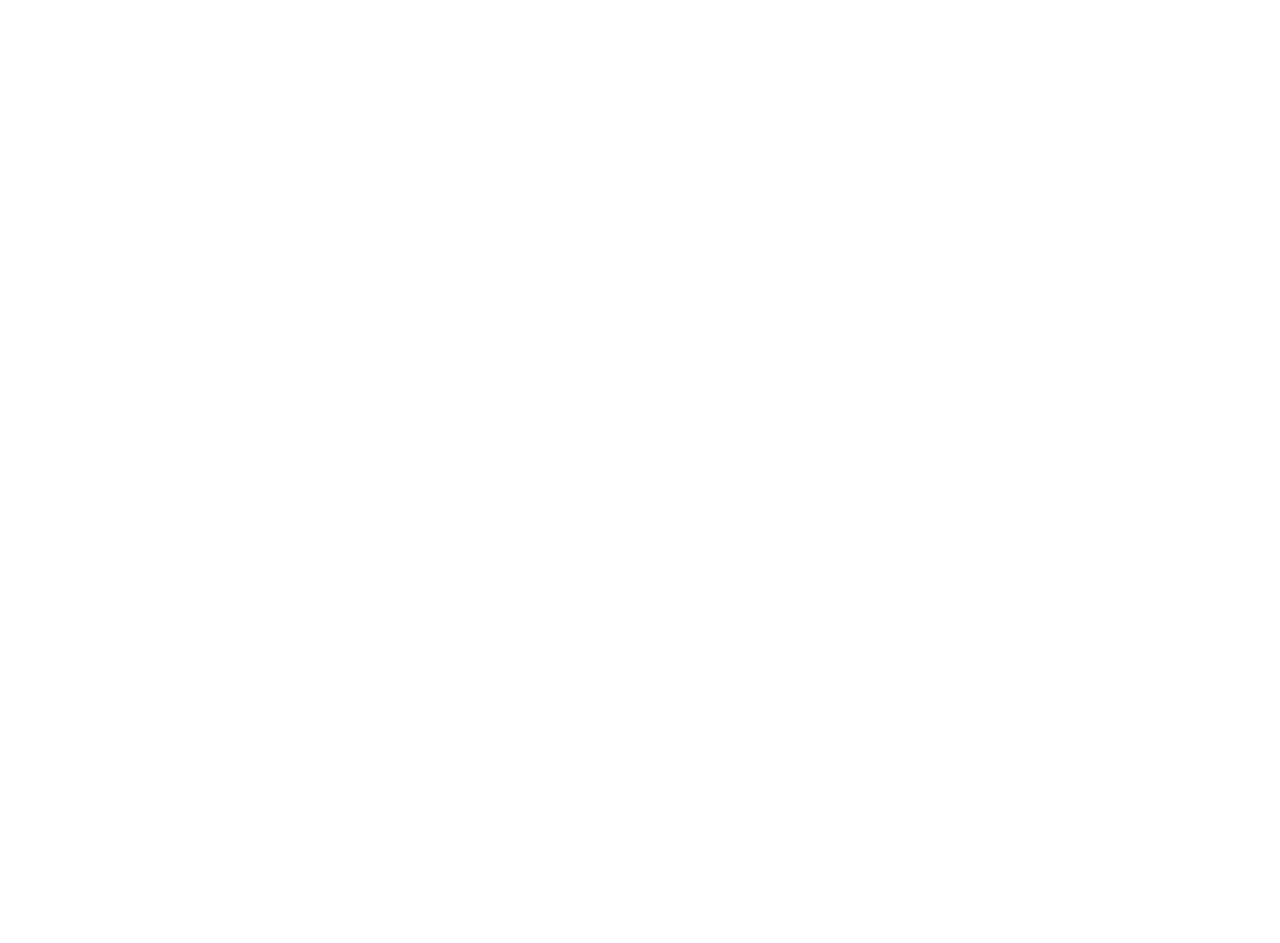
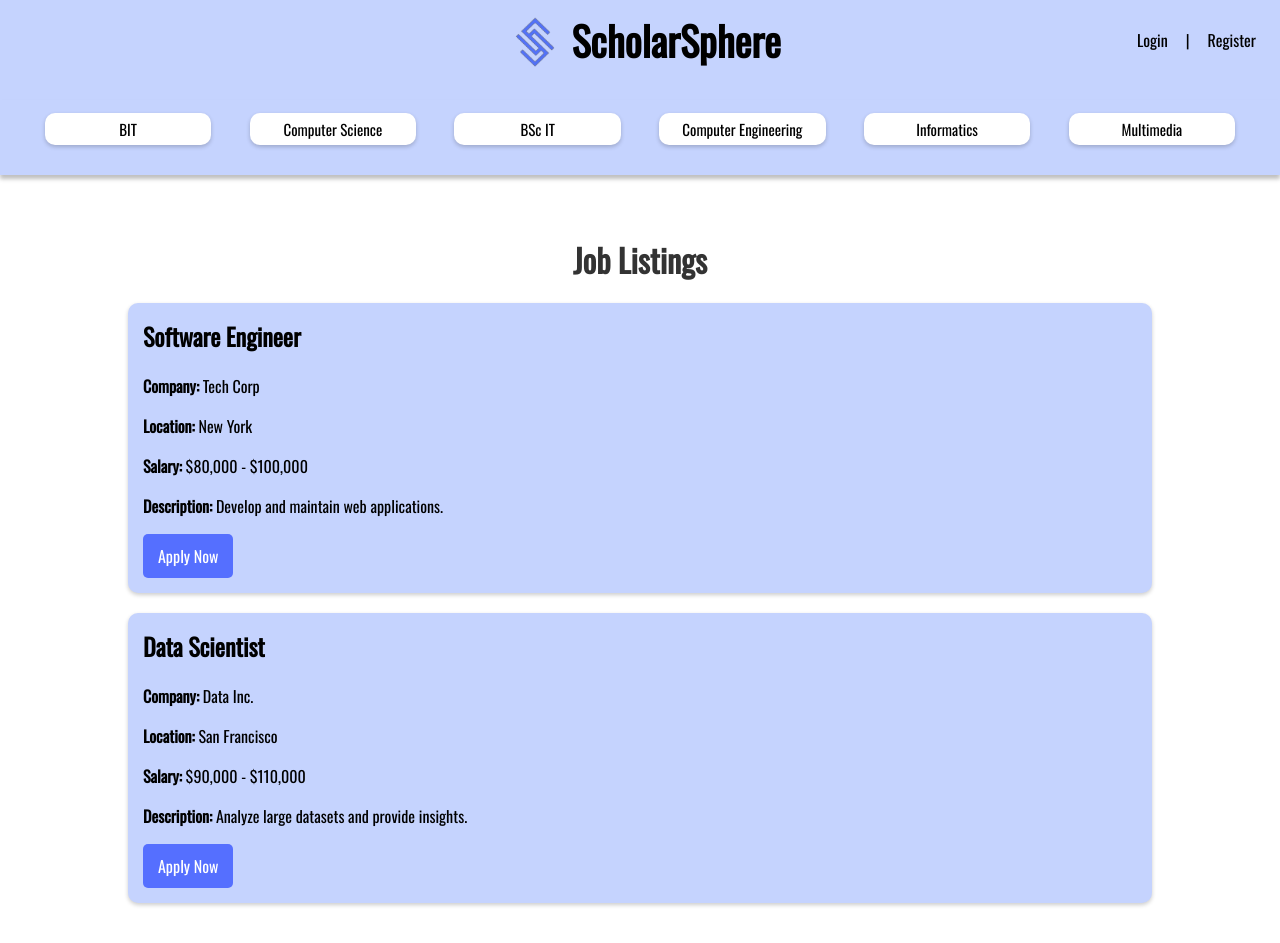
Before and after one commit to frightningframes/frightningframes.github.io, an Angular app: page /Jobs in a window 1280 px wide. Before the commit this address led to /. Before the commit the page ends 800 px from the top, so only its background shows below. Built offline with nearby package versions, Linux system fonts and the light colour scheme.

Commit message:
Added job page

```diff
--- a/src/app/app-routing.module.ts
+++ b/src/app/app-routing.module.ts
@@ -11,6 +11,7 @@
 import { BScITComponent } from './bsc-it/bsc-it.component';
 import { MultimediaComponent } from './multimedia/multimedia.component';
 import { InformaticsComponent } from './informatics/informatics.component';
+import { JobsComponent } from './jobs/jobs.component';
 
 const routes: Routes = [
   { path: 'login', component: LoginComponent },
@@ -24,6 +25,7 @@
 { path: 'BScIT', component: BScITComponent },
 { path: 'Multimedia', component: MultimediaComponent },
 { path: 'Informatics', component: InformaticsComponent },
+{path: 'Jobs', component: JobsComponent}
 ];
 
 @NgModule({
--- a/src/app/app.module.ts
+++ b/src/app/app.module.ts
@@ -14,6 +14,7 @@
 import { CompEngComponent } from './comp-eng/comp-eng.component';
 import { InformaticsComponent } from './informatics/informatics.component';
 import { MultimediaComponent } from './multimedia/multimedia.component';
+import { JobsComponent } from './jobs/jobs.component';
 
 @NgModule({
   declarations: [
@@ -28,7 +29,8 @@
     BScITComponent,
     CompEngComponent,
     InformaticsComponent,
-    MultimediaComponent
+    MultimediaComponent,
+    JobsComponent
   ],
   imports: [
     BrowserModule,
--- /dev/null
+++ b/src/app/jobs/jobs.component.html
@@ -0,0 +1,80 @@
+<app-navbar></app-navbar>
+
+<!-- job.component.html -->
+
+<div class="jobs-container">
+    <h1>Job Listings</h1>
+
+    <!-- Job 1 -->
+    <div class="job">
+        <h2>Software Engineer</h2>
+        <p><strong>Company:</strong> Tech Corp</p>
+        <p><strong>Location:</strong> New York</p>
+        <p><strong>Salary:</strong> $80,000 - $100,000</p>
+        <p><strong>Description:</strong> Develop and maintain web applications.</p>
+        <a href="#">Apply Now</a>
+    </div>
+
+    <!-- Job 2 -->
+    <div class="job">
+        <h2>Data Scientist</h2>
+        <p><strong>Company:</strong> Data Inc.</p>
+        <p><strong>Location:</strong> San Francisco</p>
+        <p><strong>Salary:</strong> $90,000 - $110,000</p>
+        <p><strong>Description:</strong> Analyze large datasets and provide insights.</p>
+        <a href="#">Apply Now</a>
+    </div>
+
+    <!-- Add more job listings as needed -->
+
+</div>
+
+<!-- Styles (if not already present) -->
+<style>
+.jobs-container {
+    width: 80%;
+    margin: 20px auto;
+    padding: 20px;
+    font-family: 'Oswald', sans-serif;
+}
+
+h1 {
+    color: #333; /* Dark text color for better contrast on white background */
+    text-align: center;
+    margin-bottom: 20px;
+}
+
+.job {
+    background-color: #C5D3FE;
+    border-radius: 10px;
+    padding: 15px;
+    margin-bottom: 20px;
+    box-shadow: 0 2px 4px rgba(0, 0, 0, 0.2);
+}
+
+.job:last-child {
+    margin-bottom: 0;
+}
+
+.job h2 {
+    color: black;
+    margin-top: 0;
+}
+
+a {
+    display: inline-block;
+    padding: 10px 15px;
+    background-color: #556FFF;
+    color: #fff;
+    text-decoration: none;
+    border-radius: 5px;
+    font-family: 'Oswald', sans-serif;
+    cursor: pointer;
+    transition: background-color 0.3s;
+}
+
+a:hover {
+    background-color: #334AB7;
+}
+
+</style>
```
Also changed, not shown: src/app/jobs/jobs.component.ts (added, +10 -0 lines), src/app/jobs/jobs.component.css (added), 1 other file (tests, documents, lock files or other folders).
